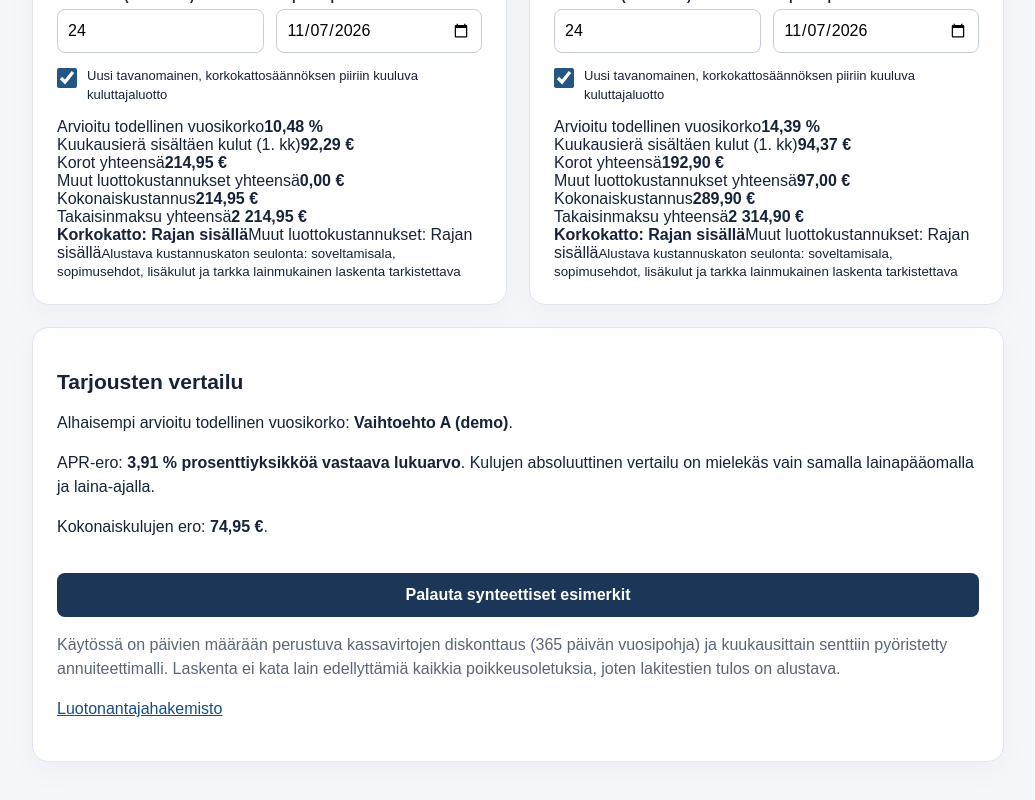
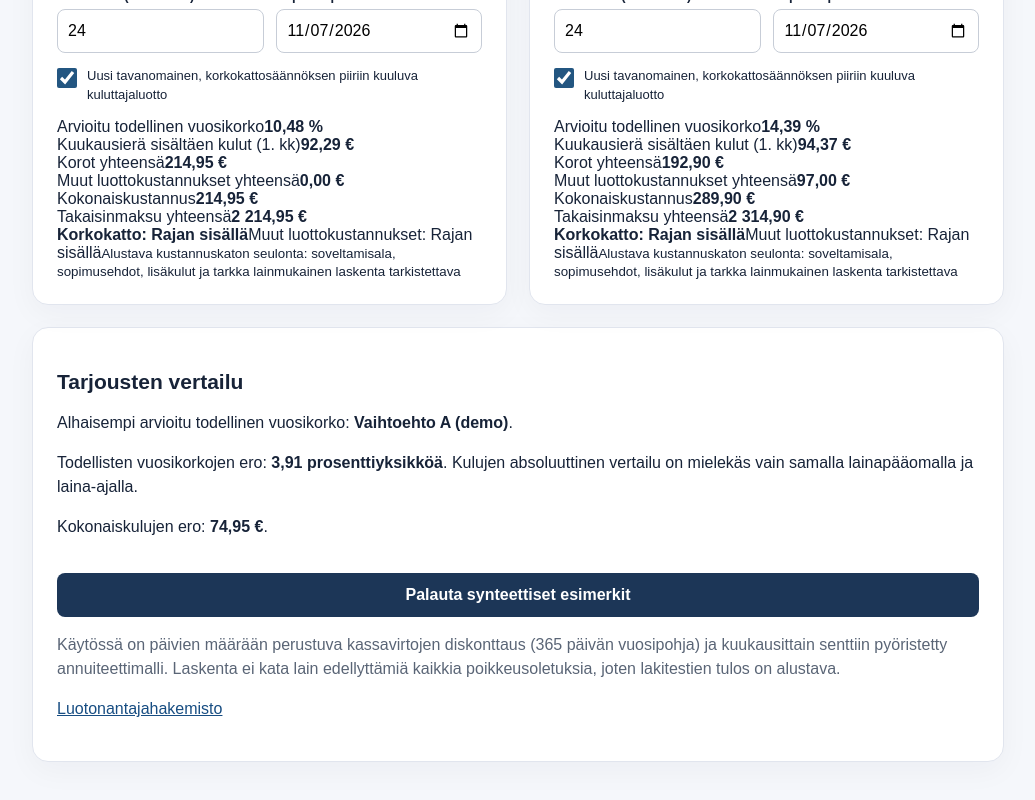
Before and after one commit to Jambovisuaalit/rahavahti, a Next.js app: page /korkolaskuri in a window 1280 px wide. Shown: the part 1058-1858 px from the top of the page, without its empty margins (240-1275 px from the left). Built offline with nearby package versions, Linux system fonts and the light colour scheme.

Commit message:
fix: distinguish APR differences in percentage points

```diff
--- a/app/korkolaskuri/page.tsx
+++ b/app/korkolaskuri/page.tsx
@@ -77,7 +77,7 @@ export default function LoanComparisonPage(){
    <h2>Tarjousten vertailu</h2>
    {ranked.length===2?<div className="loan-comparison">
     <p>Alhaisempi arvioitu todellinen vuosikorko: <b>{offers[ranked[0].originalIndex].label}</b>.</p>
-    <p>APR-ero: <b>{percent(Math.abs(ranked[1].aprPct-ranked[0].aprPct))} prosenttiyksikköä vastaava lukuarvo</b>. Kulujen absoluuttinen vertailu on mielekäs vain samalla lainapääomalla ja laina-ajalla.</p>
+    <p>Todellisten vuosikorkojen ero: <b>{new Intl.NumberFormat('fi-FI',{maximumFractionDigits:2,minimumFractionDigits:2}).format(Math.abs(ranked[1].aprPct-ranked[0].aprPct))} prosenttiyksikköä</b>. Kulujen absoluuttinen vertailu on mielekäs vain samalla lainapääomalla ja laina-ajalla.</p>
     {offers[0].amountEuro!==offers[1].amountEuro||offers[0].months!==offers[1].months?<p className="info">Tarjouksilla on eri pääoma tai laina-aika. Kokonaiskulujen eurovertailu ei kerro yksin edullisuudesta.</p>:<p>Kokonaiskulujen ero: <b>{money(Math.abs(ranked[1].totalCostsCents-ranked[0].totalCostsCents))}</b>.</p>}
    </div>:<p className="muted">Täytä molemmat tarjoukset kelvollisilla synteettisillä arvoilla.</p>}
    <button type="button" onClick={reset}>Palauta synteettiset esimerkit</button>
```
